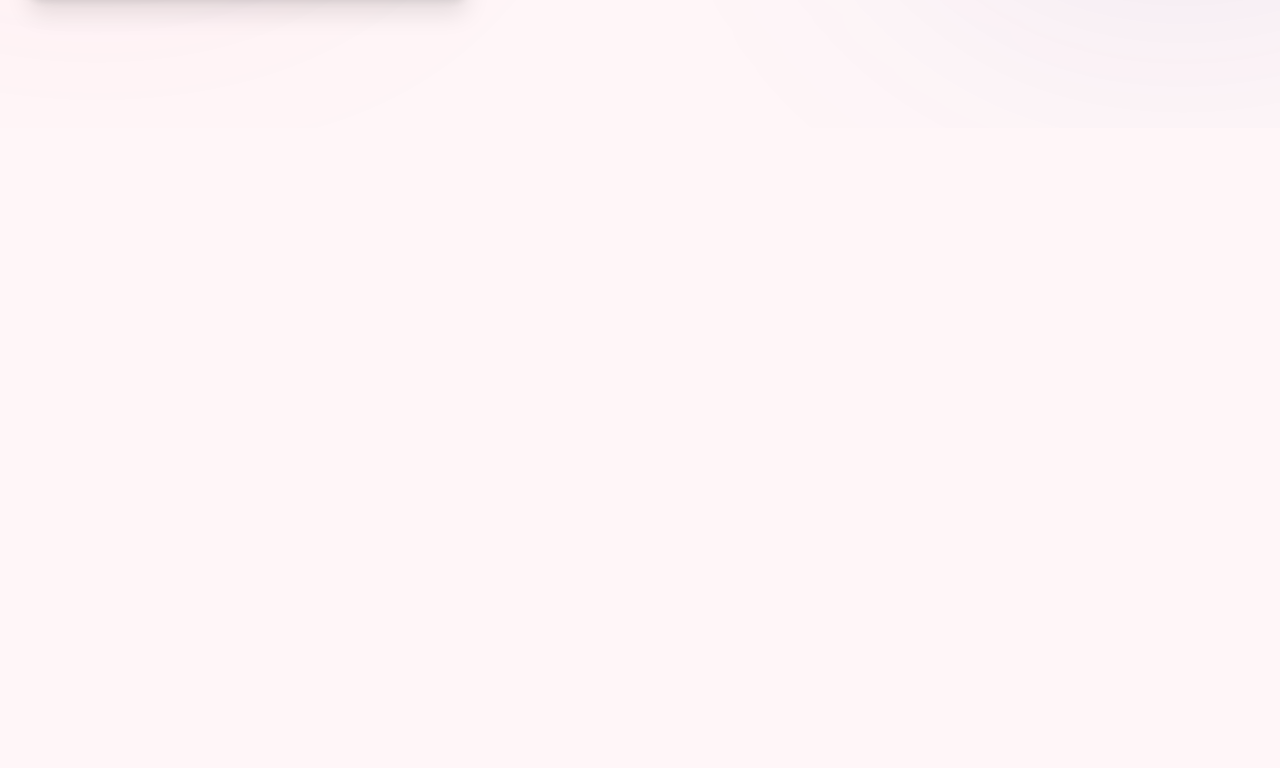
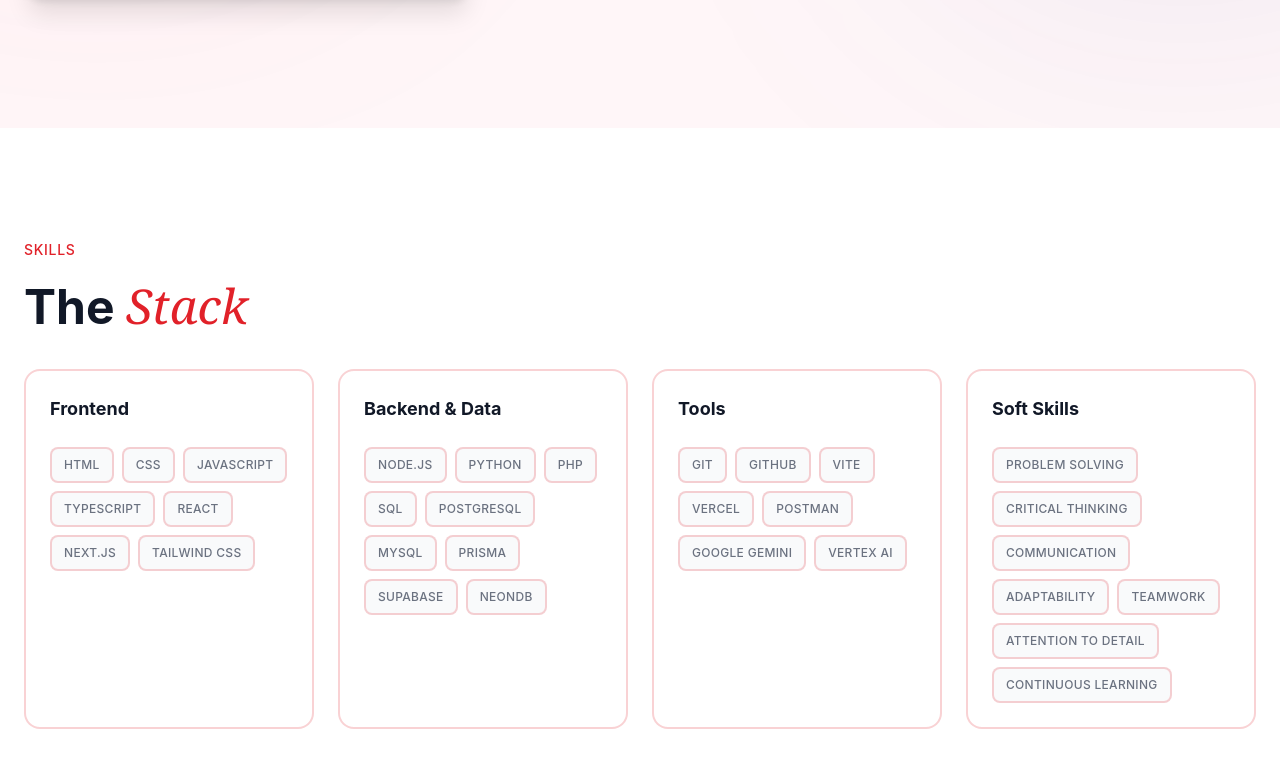
Before and after one commit to jameymey/Jamaica-Pingol, a React (Vite) app: page /about in a window 1280 px wide. Shown: the part 672-1440 px from the top of the page. Before the commit the page ends 800 px from the top, so only its background shows below. Built offline with nearby package versions, Linux system fonts and the light colour scheme.

Commit message:
Skills Section

```diff
--- a/src/components/ProfileID.jsx
+++ b/src/components/ProfileID.jsx
@@ -44,7 +44,7 @@ export const ProfileID = () => {
               Jamaica
               <br />
               <span className="font-serif italic font-normal text-primary">
-                Pingol
+                Pingol Pangilinan
               </span>
             </h2>
           </div>
--- a/src/pages/About/About.jsx
+++ b/src/pages/About/About.jsx
@@ -1,9 +1,11 @@
 import { AboutHero } from "./AboutHero";
+import Skill from "./Skill";
 
 export const About = () => {
   return (
     <>
       <AboutHero />
+      <Skill />
     </>
   );
 };
--- /dev/null
+++ b/src/pages/About/Skill.jsx
@@ -0,0 +1,104 @@
+const Skill = () => {
+  const skillCategories = [
+    {
+      title: "Frontend",
+      skills: [
+        "HTML",
+        "CSS",
+        "JavaScript",
+        "TypeScript",
+        "React",
+        "Next.js",
+        "Tailwind CSS",
+      ],
+    },
+    {
+      title: "Backend & Data",
+      skills: [
+        "Node.js",
+        "Python",
+        "PHP",
+        "SQL",
+        "PostgreSQL",
+        "MySQL",
+        "Prisma",
+        "Supabase",
+        "NeonDB",
+      ],
+    },
+    {
+      title: "Tools",
+      skills: [
+        "Git",
+        "GitHub",
+        "Vite",
+        "Vercel",
+        "Postman",
+        "Google Gemini",
+        "Vertex AI",
+      ],
+    },
+    {
+      title: "Soft Skills",
+      skills: [
+        "Problem Solving",
+        "Critical Thinking",
+        "Communication",
+        "Adaptability",
+        "Teamwork",
+        "Attention to Detail",
+        "Continuous Learning",
+      ],
+    },
+  ];
+
+  return (
+    <section className="relative overflow-hidden bg-white py-28">
+      <div className="container mx-auto px-6 relative z-10">
+
+        {/* Section Heading */}
+        <div className="mb-8 animate-fade-in">
+          <span className="mb-4 block text-sm font-medium uppercase tracking-wider text-primary">
+            Skills
+          </span>
+
+          <h2 className="text-3xl font-bold leading-tight sm:text-4xl md:text-5xl">
+            The{" "}
+            <span className="font-serif italic font-normal text-primary">
+              Stack
+            </span>
+          </h2>
+        </div>
+
+        {/* Skill Categories */}
+        <div className="grid grid-cols-1 gap-6 md:grid-cols-2 xl:grid-cols-4">
+          {skillCategories.map((category, index) => (
+            <div
+              key={category.title}
+              className="rounded-2xl border border-gray-200 bg-white p-6 transition-all duration-300 hover:-translate-y-1 border-2 border-primary/20 hover:shadow-sm"
+            >
+              {/* Category Title */}
+              <h3 className="mb-6 text-lg font-bold text-foreground">
+                {category.title}
+              </h3>
+
+              {/* Skills */}
+              <div className="flex flex-wrap gap-2">
+                {category.skills.map((skill) => (
+                  <span
+                    key={skill}
+                    className="rounded-lg border-2 border-primary/20 bg-gray-50 px-3 py-2 text-xs font-medium uppercase tracking-wide text-muted-foreground transition-all duration-300 hover:border-primary/30 hover:bg-primary/5 hover:text-primary"
+                  >
+                    {skill}
+                  </span>
+                ))}
+              </div>
+            </div>
+          ))}
+        </div>
+      </div>
+    </section>
+  );
+};
+
+export default Skill;
--- a/src/pages/Home/What.jsx
+++ b/src/pages/Home/What.jsx
@@ -46,7 +46,7 @@ export const What = () => {
                 </p>
                 <div className="grid grid-cols-1 gap-8 md:grid-cols-2 lg:grid-cols-3">
                     {whatIdo.map((item, index) => (
-                        <div key={index} className="bg-white rounded-lg p-6 text-center border border-gray-100 transition-all ease-out duration-300 hover:-translate-y-1 hover:border-primary">
+                        <div key={index} className="bg-white rounded-lg p-6 text-center border-2 border-primary/20 transition-all ease-out duration-300 hover:-translate-y-1 hover:border-primary">
                             <item.icon className="mx-auto mb-4 h-12 w-12 text-primary" />
                             <h3 className="text-xl font-bold text-foreground">{item.title}</h3>
                         <p className="text-muted-foreground">{item.description}</p>
```
Also changed, not shown: src/pages/About/Experience.jsx (added).
